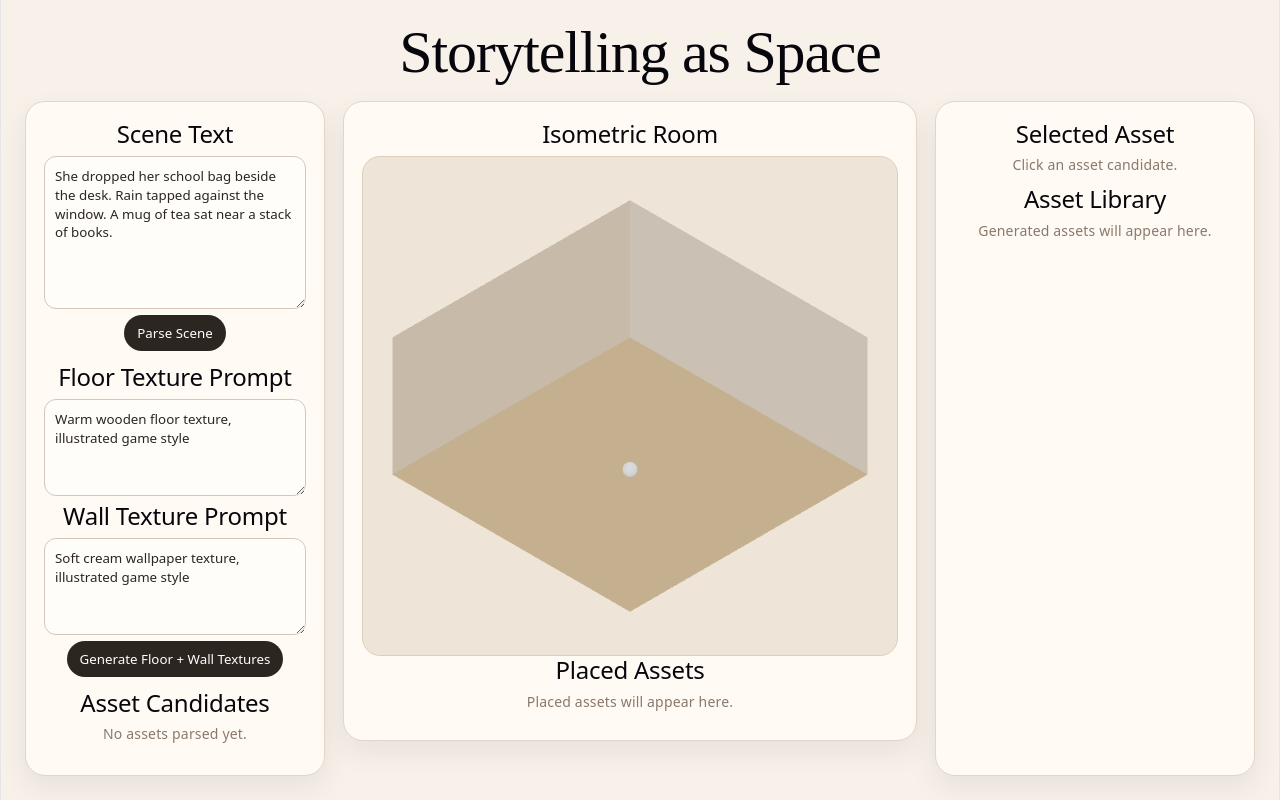
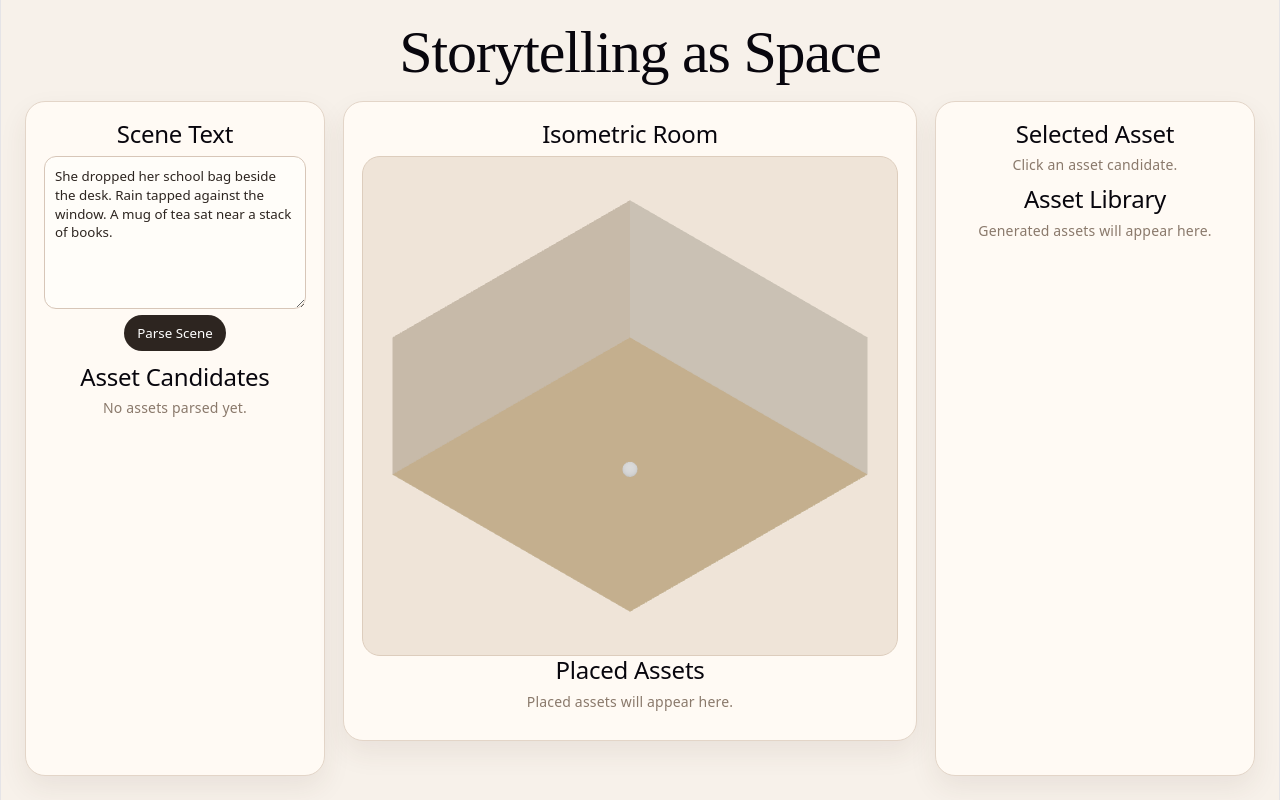
Before and after one commit to kxchier/storytelling-as-space, a React (Vite) app: page / in a window 1280 px wide. Built offline with nearby package versions, Linux system fonts and the light colour scheme; a web font is replaced by a local one.

Commit message:
Removed wall texture

```diff
--- a/src/App.jsx
+++ b/src/App.jsx
@@ -12,17 +12,6 @@ function App() {
     "She dropped her school bag beside the desk. Rain tapped against the window. A mug of tea sat near a stack of books."
   );
 
-  const [floorPrompt, setFloorPrompt] = useState(
-    "Warm wooden floor texture, illustrated game style"
-  );
-
-  const [wallPrompt, setWallPrompt] = useState(
-    "Soft cream wallpaper texture, illustrated game style"
-  );
-
-  const [floorTextureUrl, setFloorTextureUrl] = useState("");
-  const [wallTextureUrl, setWallTextureUrl] = useState("");
-
   const [assetCandidates, setAssetCandidates] = useState([]);
   const [selectedAsset, setSelectedAsset] = useState(null);
   const [assetLibrary, setAssetLibrary] = useState([]);
@@ -31,42 +20,6 @@ function App() {
 
   const [loadingRoom, setLoadingRoom] = useState(false);
   const [loadingAsset, setLoadingAsset] = useState(false);
-
-  async function generateRoomTextures() {
-    setLoadingRoom(true);
-
-    try {
-      const floorResponse = await fetch("http://localhost:3001/generate-texture", {
-        method: "POST",
-        headers: {
-          "Content-Type": "application/json",
-        },
-        body: JSON.stringify({
-          prompt: floorPrompt,
-        }),
-      });
-
-      const wallResponse = await fetch("http://localhost:3001/generate-texture", {
-        method: "POST",
-        headers: {
-          "Content-Type": "application/json",
-        },
-        body: JSON.stringify({
-          prompt: wallPrompt,
-        }),
-      });
-
-      const floorData = await floorResponse.json();
-      const wallData = await wallResponse.json();
-
-      setFloorTextureUrl(floorData.imageUrl);
-      setWallTextureUrl(wallData.imageUrl);
-    } catch (error) {
-      console.error("Error generating room textures:", error);
-    } finally {
-      setLoadingRoom(false);
-    }
-  }
 
   function parseScene() {
     const parsedAssets = [
@@ -267,25 +220,6 @@ function App() {
 
           <button onClick={parseScene}>Parse Scene</button>
 
-          <h2>Floor Texture Prompt</h2>
-          <textarea
-            value={floorPrompt}
-            onChange={(event) => setFloorPrompt(event.target.value)}
-            rows={4}
-          />
-
-          <h2>Wall Texture Prompt</h2>
-
-          <textarea
-            value={wallPrompt}
-            onChange={(event) => setWallPrompt(event.target.value)}
-            rows={4}
-          />
-
-          <button onClick={generateRoomTextures} disabled={loadingRoom}>
-            {loadingRoom ? "Generating Textures..." : "Generate Floor + Wall Textures"}
-          </button>
-
           <h2>Asset Candidates</h2>
 
           {assetCandidates.length === 0 ? (
@@ -326,10 +260,7 @@ function App() {
             <directionalLight position={[5, 8, 5]} intensity={1} />
 
             <group position={[0, -2, 0]}>
-              <IsometricRoom
-                floorTextureUrl={floorTextureUrl}
-                wallTextureUrl={wallTextureUrl}
-              />
+              <IsometricRoom />
 
               {placedAssets.map((asset) => (
                 <PlacedAsset3D key={asset.placedId} asset={asset} />
```
